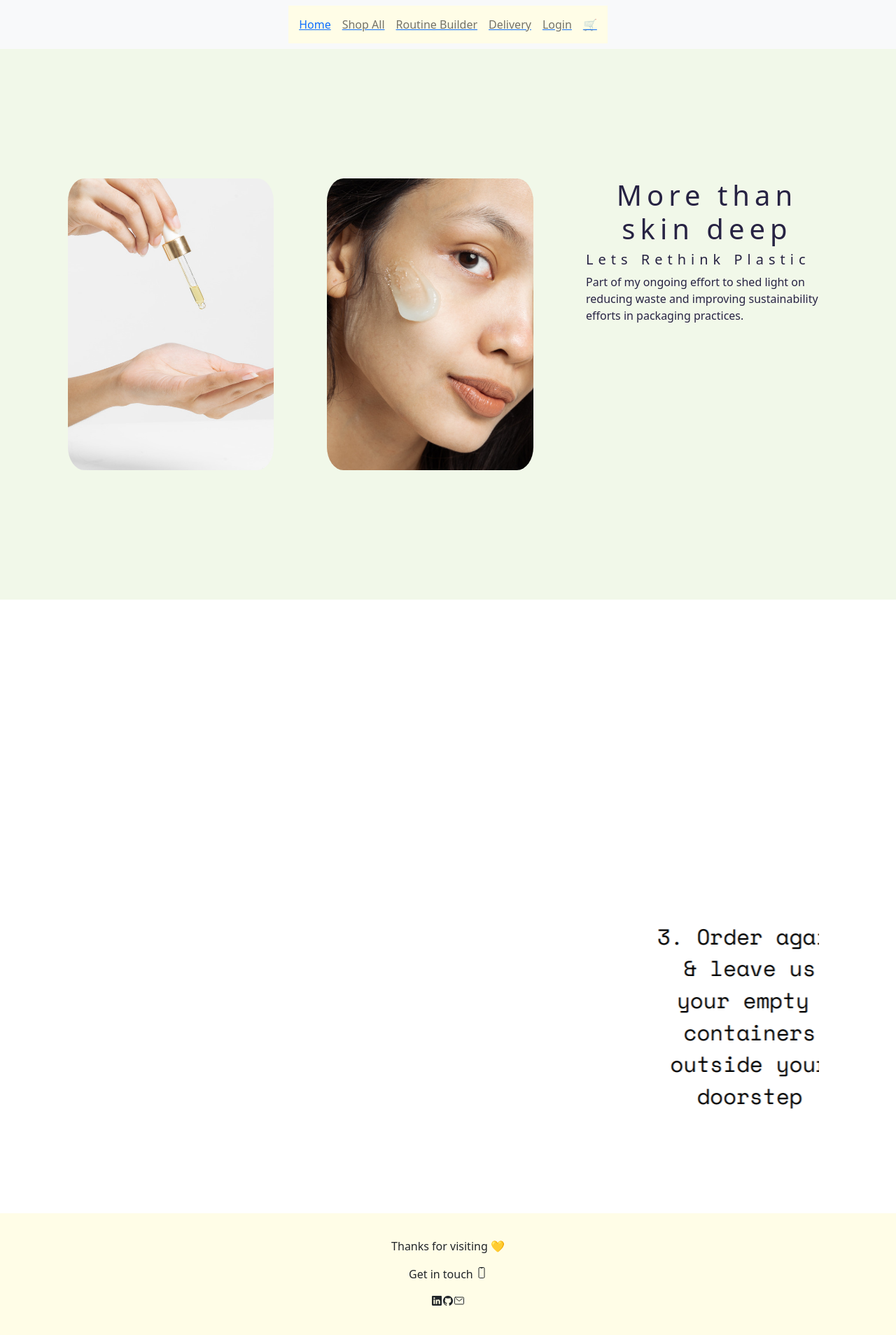
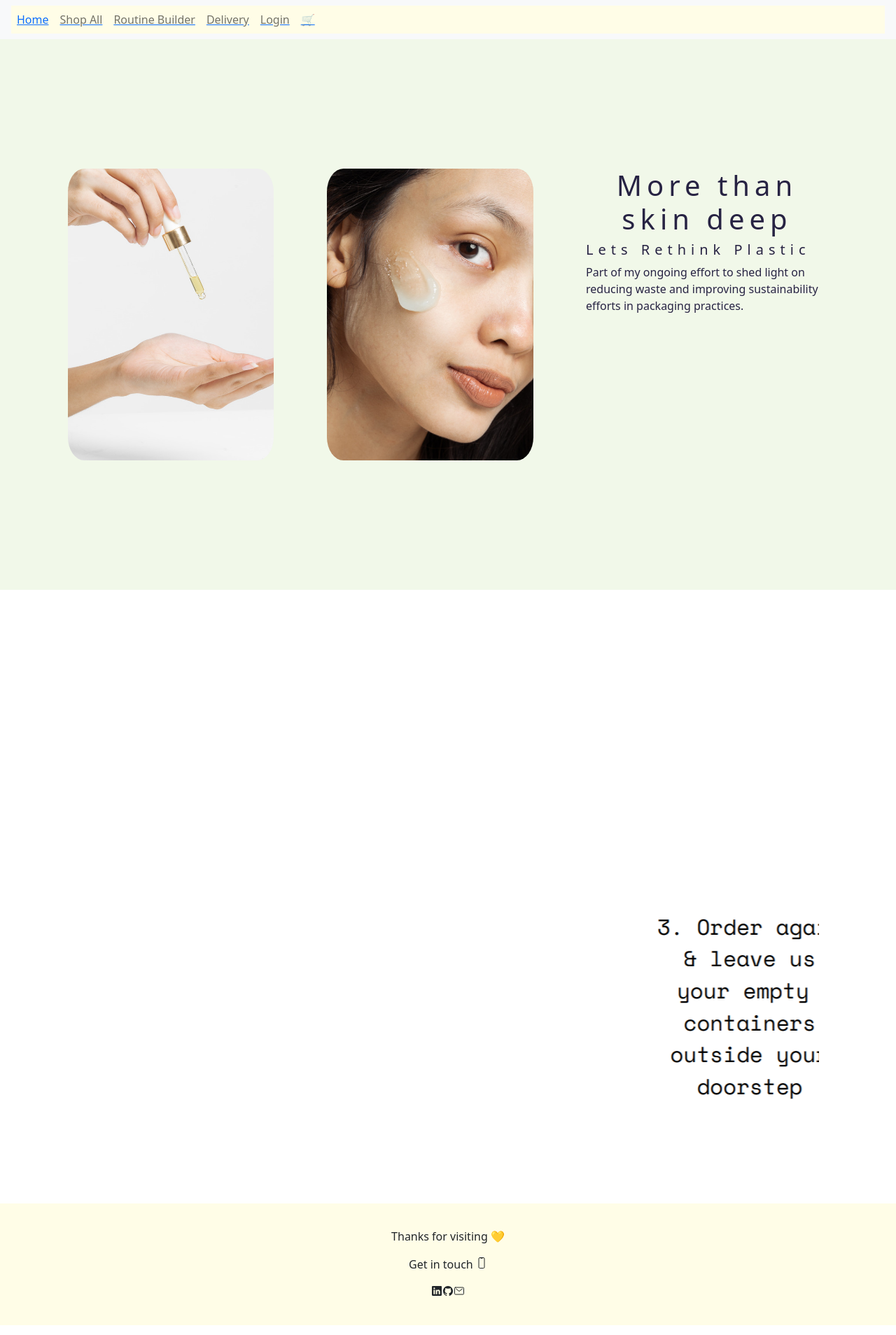
Before and after one commit to Char-Alexis/Ecommerce-Capstone-FrontEnd, a React (Create React App) app: page / in a window 1280 px wide. Shown: the whole page at 70% size. Built offline with nearby package versions, Linux system fonts and the light colour scheme; no server answers.

Commit message:
Set navbars width to 100%

```diff
--- a/src/components/Home/Carousel.jsx
+++ b/src/components/Home/Carousel.jsx
@@ -5,7 +5,7 @@ function Slider() {
     return(
         <div class="container">
             <div class="row">
-                <div class="col-sm-12">
+                {/* <div class="col-sm-12"> */}
                 <div id="carouselSlider" class="carousel slide" data-ride="carousel">
 
                 {/* indicators */}
@@ -45,7 +45,7 @@ function Slider() {
                 </a>
                     </div>
                 </div>
-            </div>
+            {/* </div> */}
         </div>
 
     )
--- a/src/components/NavBar/NavBar.css
+++ b/src/components/NavBar/NavBar.css
@@ -1,5 +1,5 @@
 
 #navbarNavAltMarkup{
     background-color: #fffde7;
-    padding: 7px;
+    width: 100%;
 }
```
